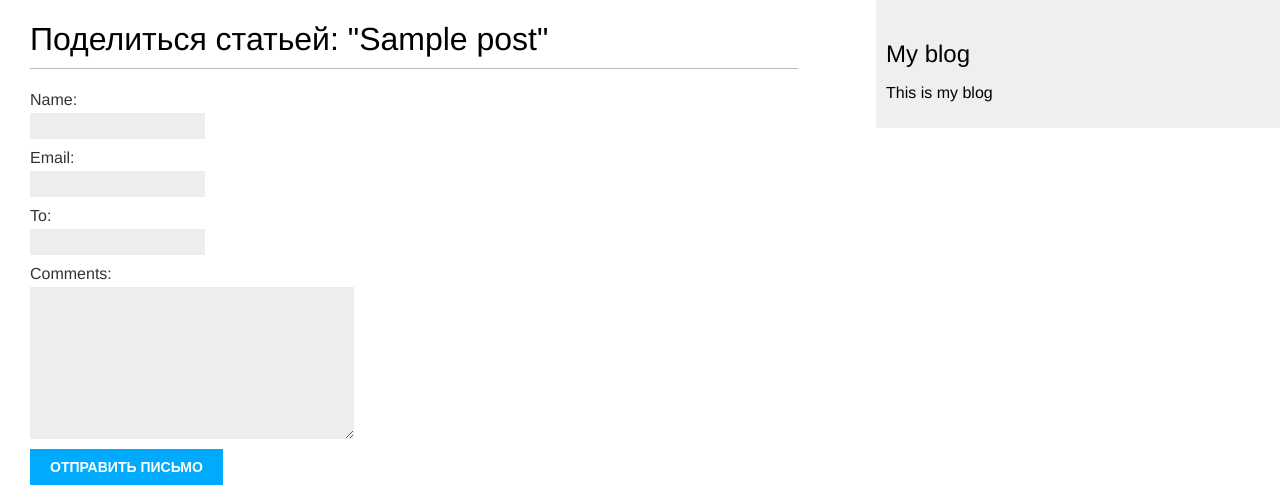
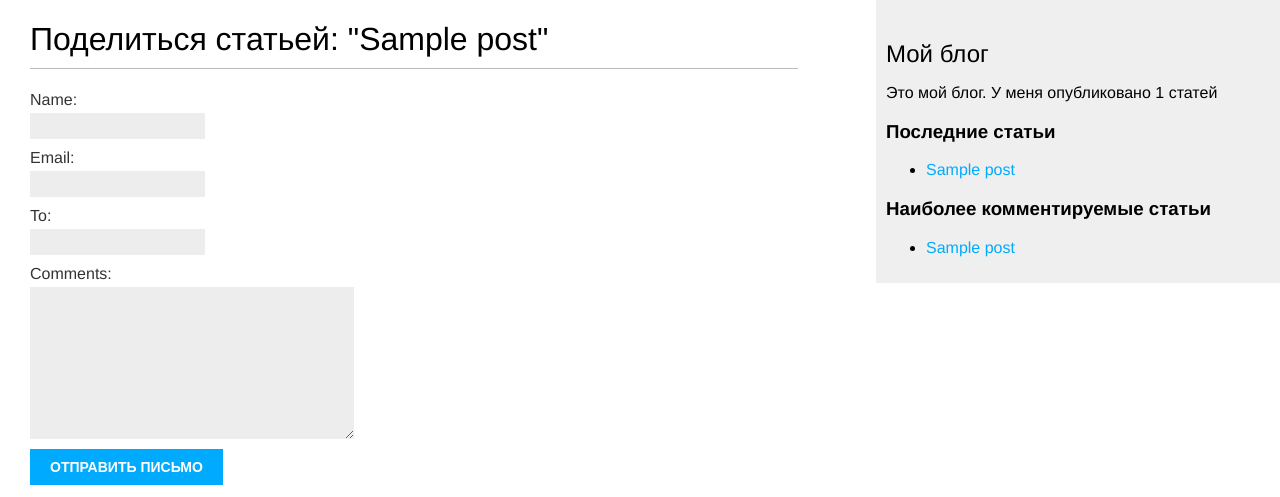
Before and after one commit to eleldar/mysite, a Django app: page /blog/1/share in a window 1280 px wide. Shown: the top 497 px of the page. Run offline with Django 3.2, Linux system fonts and the light colour scheme; tables that the repository leaves empty hold one stand-in row (values such as "Sample post").

Commit message:
custom template tags

```diff
--- a/blog/templates/blog/base.html
+++ b/blog/templates/blog/base.html
@@ -1,3 +1,4 @@
+{% load blog_tags %}
 {% load static %}
 
 <!DOCTYPE html>
@@ -11,8 +12,21 @@
     {% block content %}{% endblock %}
   </div>
   <div id="sidebar">
-    <h2>My blog</h2>
-    <p>This is my blog</p>
+    <h2>Мой блог</h2>
+    <p>Это мой блог. У меня опубликовано {% total_posts %} статей</p>
+
+    <h3>Последние статьи</h3>
+    {% show_latest_posts 3 %} {# вызывается шаблонный тег, в него передается аргумент count, #}
+                              {# указывающий на количество статей                            #}
+    <h3>Наиболее комментируемые статьи</h3>
+    {% get_most_commented_posts 3 as most_commented_posts %} {# результат записали в переменную с помощью as,           #}
+                                                             {# чтобы получать доступ в шаблоне без повтороного запроса #}
+                                                             {# указали ограничение статей для вывода 3 #}
+    <ul>
+      {% for post in most_commented_posts %}
+        <li><a href="{{ post.get_absolute_url }}">{{ post.title }}</a></li>
+      {% endfor %}
+    </ul>
   </div>
 </body>
 </html>
--- /dev/null
+++ b/blog/templates/blog/post/latest_posts.html
@@ -0,0 +1,6 @@
+<ul>
+  {% for post in latest_posts %} {# отображаем ненумерованный список статей, используя          #}
+                                 {# переменную контекста latest_posts, которую получаем из тега #}
+    <li><a href="{{ post.get_absolute_url }}">{{ post.title }}</a></li>
+  {% endfor %}
+</ul>
--- /dev/null
+++ b/blog/templatetags/blog_tags.py
@@ -0,0 +1,58 @@
+'''Django предоставляет несколько функций для простой реализации собственного тега:
+   simple_tag – обрабатывает данные и возвращает строку;
+   inclusion_tag – обрабатывает данные и возвращает сформированный фрагмент шаблона.'''
+
+from django import template
+from ..models import Post
+from django.db.models import Count
+
+register = template.Library() # Для регистрации тега каждый модуль с функциями тегов
+                              # должен определять переменную register;
+                              # переменная является объектом класса template.Library
+                              # и используется для регистрации пользовательских тегов и фильтров
+                              # в системе
+
+@register.simple_tag
+def total_posts(): # тег total_posts в виде функции обернут в декоратор @register.simple_tag
+                   # для регистрации нового тега;
+                   # Django будет использовать название функции total_posts в качестве названия тега.
+                   # Также можно в явном виде указать имя для обращения к тегу из шаблонов;
+                   # для этого достаточно передать в декоратор аргумент name:
+                   # @register.simple_tag(name='my_tag')
+    '''шаблонный тег: возвращает
+    количество опубликованных в блоге статей'''
+    return Post.published.count()
+
+
+@register.inclusion_tag('blog/post/latest_posts.html') # регистрируем тег с помощью декоратора
+                                                       # @register.inclusion_tag и указываем
+                                                       # шаблон, который будет использоваться для
+                                                       # формирования HTML
+def show_latest_posts(count=5): # Функция будет принимать один дополнительный аргумент – count,
+                                # определяет количество статей для отображения;
+                                # зададим значение по умолчанию 5;
+    '''тег для добавления последних статей блога на боковую панель'''
+    latest_posts = Post.published.order_by('-publish')[:count] # используем count для ограничения результата запроса
+    return {'latest_posts': latest_posts} # функция тега возвращает словарь переменных вместо простого значения;
+                                          # инклюзивные теги должны возвращать только словари контекста,
+                                          # который затем будет использован для формирования HTML-шаблона.
+                                          # Чтобы задать любое другое количество статей, например 3, то
+                                          # используестя запись: {% show_latest_posts 3 %}
+
+
+@register.simple_tag
+def get_most_commented_posts(count=5):
+    '''шаблонный тег для отображения статей с наибольшим количеством комментариев'''
+    # формируем QuerySet, используя метод annotate() для добавления к каждой статье количества ее комментариев
+    # Аннотации, указанные с помощью ключевых аргументов, будут использовать ключевое слово в качестве псевдонима для аннотации.
+    # Для анонимных аргументов будет создан псевдоним, основанный на имени агрегатной функции и агрегируемого поля модели.
+    # Только агрегатные выражения, которые ссылаются на одно поле, могут быть анонимными аргументами.
+    # Count используется в качестве функции агрегации, которая вычисляет
+    # количество комментариев total_comments для каждого объекта Post
+    return Post.published.annotate(total_comments=Count('comments'))\
+                         .order_by('-total_comments')[:count] # сортируем QuerySet по созданному полю total_comments в порядке убывания с ограничением count
+
+
+'''Примечание: После добавления нового модуля с тегами необходимо перезагрузить сервер для раз-
+работки, чтобы Django зарегистрировал определенные теги и фильтры и мы могли ис-
+пользовать их в HTML-шаблонах.'''
```
Also changed, not shown: blog/templatetags/__init__.py (added).
